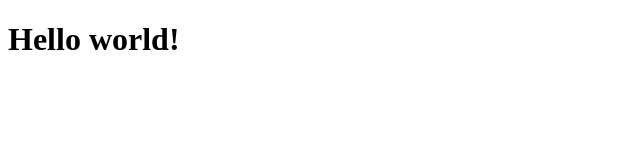
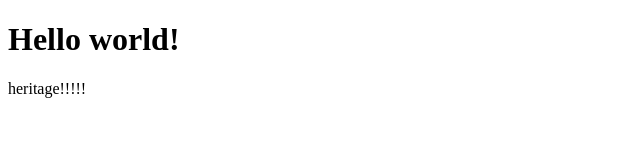
Before and after one commit to Caleb335/tutorial1, a plain HTML site: page index.html in a window 1280 px wide. Shown: the whole page, without its empty margins (0-640 px from the left). Drawn offline with Linux system fonts and the light colour scheme.

Commit message:
Update index.html

```diff
--- a/index.html
+++ b/index.html
@@ -8,5 +8,6 @@
 </head>
 <body>
     <h1>Hello world!</h1>
+    heritage!!!!!
 </body>
 </html>
```
